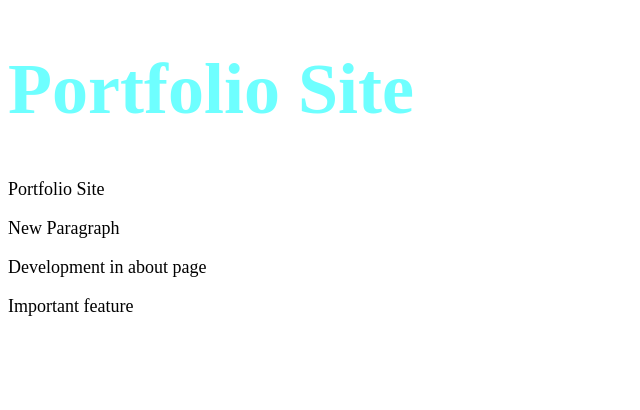
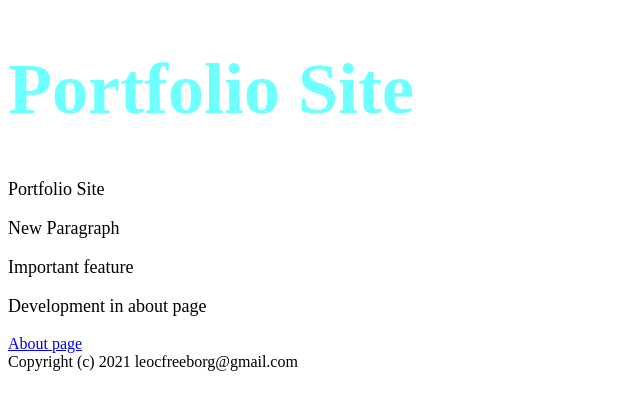
Before and after one commit to Leo-Freeborg/git-github-test, a plain HTML site: page index.html in a window 1280 px wide. Shown: the whole page, without its empty margins (0-640 px from the left). Drawn offline with Linux system fonts and the light colour scheme.

Commit message:
copyright change

```diff
--- a/index.html
+++ b/index.html
@@ -11,7 +11,9 @@
     <h1>Portfolio Site</h1>
     <p>Portfolio Site</p>
     <p>New Paragraph</p>
+    <p>Important feature</p>
     <p>Development in about page</p>
-    <p>Important feature</p>
+    <a href="about.html">About page</a>
+    <footer>Copyright (c) 2021 leocfreeborg@gmail.com</footer>
 </body>
 </html>
```
